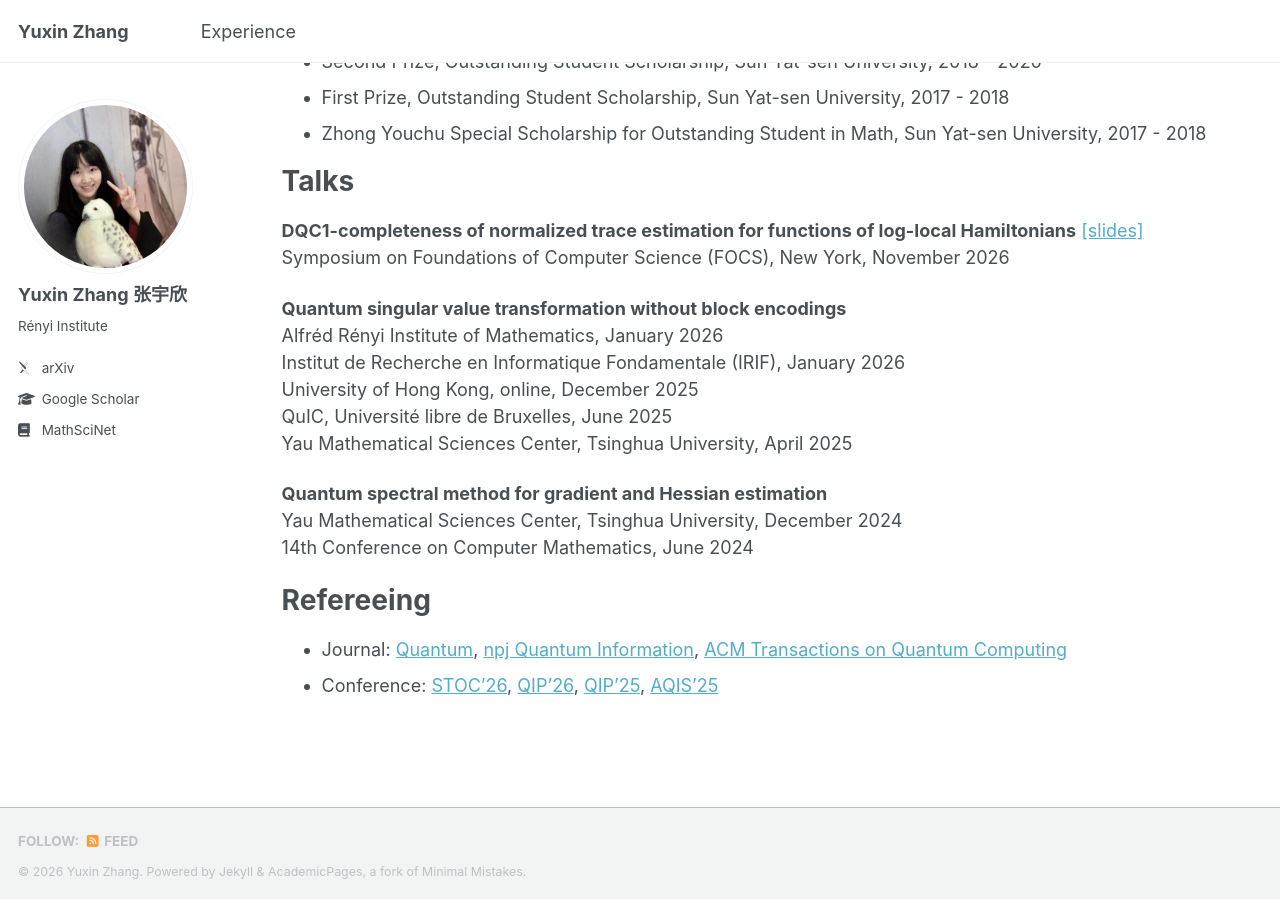
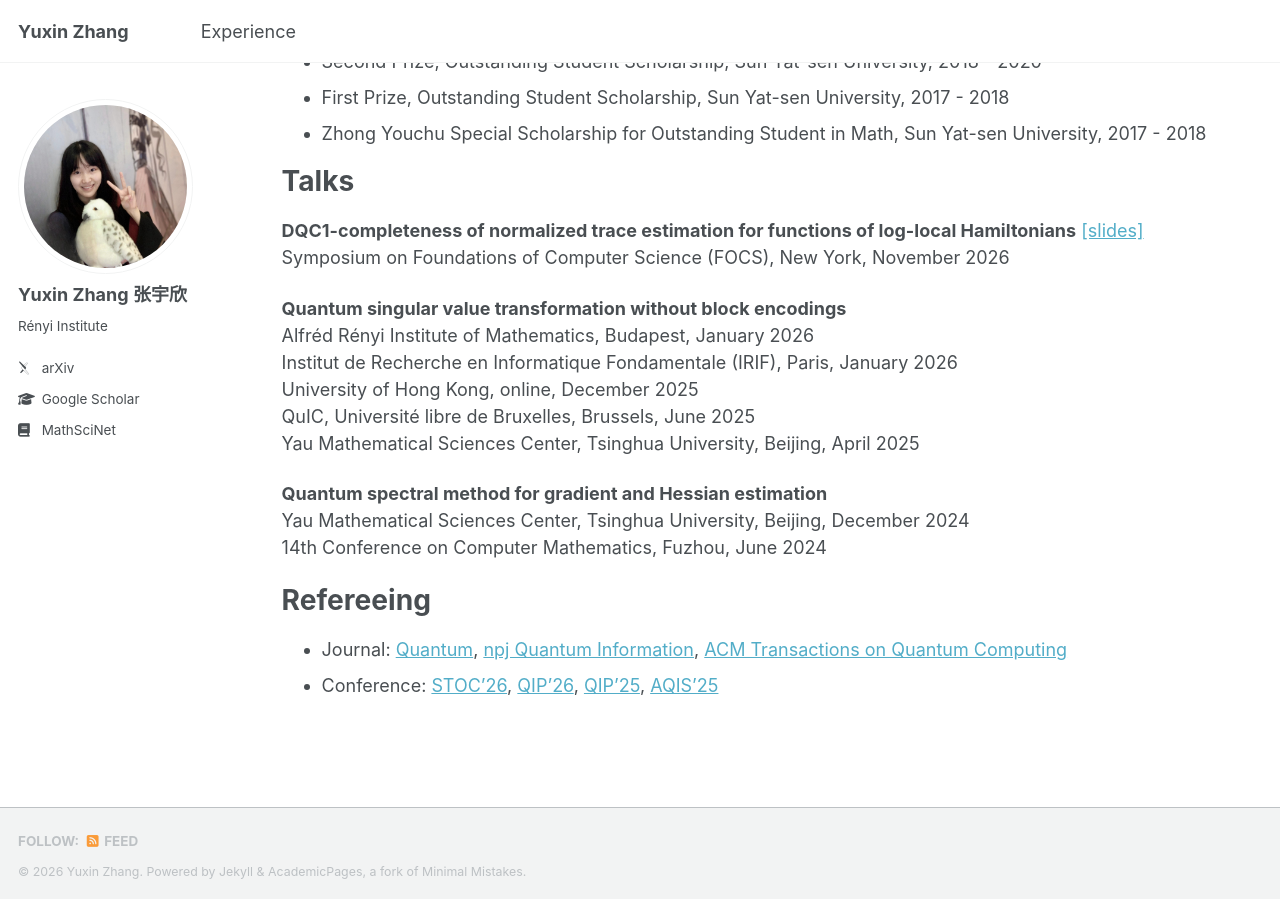
Before and after one commit to yuxinzhangmath/yuxinzhangmath.github.io, a Jekyll site: the page built from _pages/experience.md, in a window 1280 px wide and 900 px high, scrolled down 850 px. Built offline with Jekyll 4.4.1, drawn with Linux system fonts in a browser that asks for light colours; some web fonts are replaced; a script bundle is joined from its source files by our own code; library files that are not in the unit come from our copies.

Commit message:
Update experience.md

```diff
--- a/_pages/experience.md
+++ b/_pages/experience.md
@@ -47,15 +47,15 @@ author_profile: true
 Symposium on Foundations of Computer Science (FOCS), New York, November 2026
 
 <b>Quantum singular value transformation without block encodings</b><br>
-Alfréd Rényi Institute of Mathematics, January 2026<br>
-Institut de Recherche en Informatique Fondamentale (IRIF), January 2026<br>
+Alfréd Rényi Institute of Mathematics, Budapest, January 2026<br>
+Institut de Recherche en Informatique Fondamentale (IRIF), Paris, January 2026<br>
 University of Hong Kong, online, December 2025<br>
-QuIC, Université libre de Bruxelles, June 2025<br>
-Yau Mathematical Sciences Center, Tsinghua University, April 2025<br>
+QuIC, Université libre de Bruxelles, Brussels, June 2025<br>
+Yau Mathematical Sciences Center, Tsinghua University, Beijing, April 2025<br>
 
 <b>Quantum spectral method for gradient and Hessian estimation</b><br>
-Yau Mathematical Sciences Center, Tsinghua University, December 2024<br>
-14th Conference on Computer Mathematics, June 2024<br>
+Yau Mathematical Sciences Center, Tsinghua University, Beijing, December 2024<br>
+14th Conference on Computer Mathematics, Fuzhou, June 2024<br>
 
 
 
```
